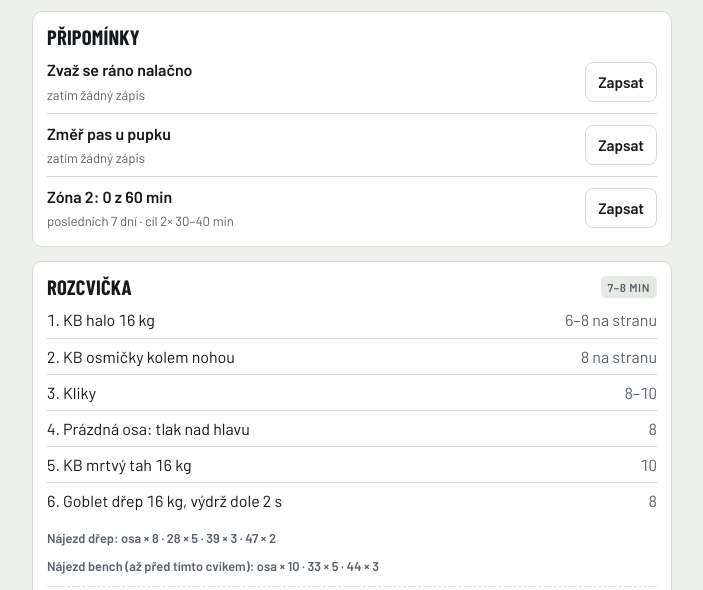
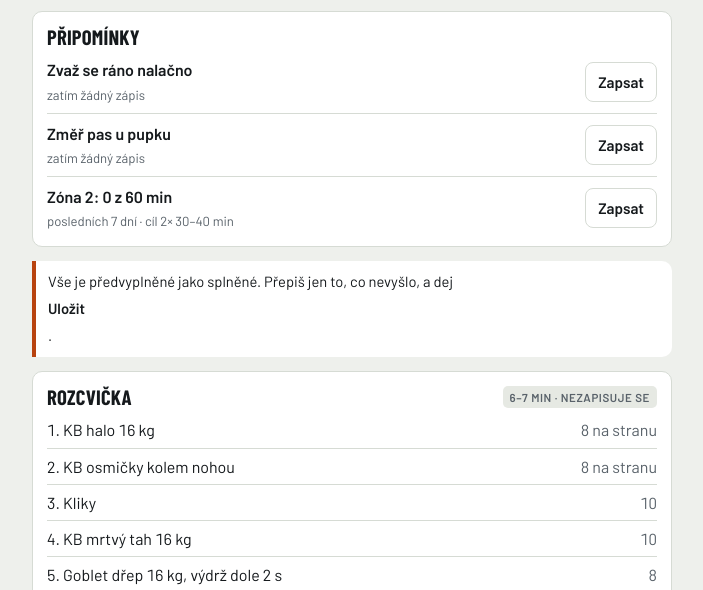
Before and after one commit to RiHa-84/garazovy-denik, a plain HTML site: page index.html in a window 1280 px wide. Shown: the part 210-800 px from the top of the page, without its empty margins (288-991 px from the left). Drawn offline with nearby package versions, Linux system fonts and the light colour scheme.

Commit message:
Zjednodušení: 5 cviků na trénink, předvyplněný zápis
Co-Authored-By: Claude Opus 5.5 <noreply@anthropic.com>
Claude-Session: https://claude.ai/code/session_011oEFfWaFZsXK9RoSezm3LJ

```diff
--- a/index.html
+++ b/index.html
@@ -191,8 +191,8 @@ const EX = {
     cue:'Na břiše na lavici. Pohyb jde od lopatek, výdech při zdvihu.'}
 };
 const TPL = {
-  A:{keys:['squat','benchA','row','ohpA','curl','tri'], label:'dřep · bench · přítah'},
-  B:{keys:['dl','ohpB','benchB','kbrow','bg','rear'], label:'mrtvý tah · military · záda'}
+  A:{keys:['squat','benchA','row','curl','tri'], label:'dřep · bench · přítah'},
+  B:{keys:['dl','ohpB','benchB','kbrow','bg'], label:'mrtvý tah · military · záda'}
 };
 const MAIN = [['squat','Dřep'],['benchA','Bench'],['dl','Mrtvý tah'],['ohpB','Military']];
 
@@ -300,7 +300,7 @@ function newDraft(tpl){
   const items = {};
   for (const k of TPL[tpl].keys) {
     const p = S.prog[k], def = EX[k];
-    items[k] = { w: def.type === 'stage' ? null : p.w, reps: Array(def.sets).fill(p.t), rir: null, pain: 0 };
+    items[k] = { w: def.type === 'stage' ? null : p.w, reps: Array(def.sets).fill(p.t), rir: (def.type === 'bar' || def.type === 'dl') ? 2 : null, pain: 0 };
   }
   return { tpl, date: today(), items, ready:{ sleep:3, mot:3, joint:false } };
 }
@@ -382,8 +382,8 @@ function reviewCard(){
 
 /* ---------- Rozcvička ---------- */
 const WARM = {
-  A:[['KB halo 16 kg','6–8 na stranu'],['KB osmičky kolem nohou','8 na stranu'],['Kliky','8–10'],['Prázdná osa: tlak nad hlavu','8'],['KB mrtvý tah 16 kg','10'],['Goblet dřep 16 kg, výdrž dole 2 s','8']],
-  B:[['KB halo 16 kg','6–8 na stranu'],['KB osmičky kolem nohou','8 na stranu'],['Zadní ramena vleže bez zátěže','10'],['Prázdná osa: tlak nad hlavu','8'],['Goblet dřep 16 kg, výdrž dole 2 s','8'],['KB mrtvý tah 16 kg','10'],['Prázdná osa: good morning','8']]
+  A:[['KB halo 16 kg','8 na stranu'],['KB osmičky kolem nohou','8 na stranu'],['Kliky','10'],['KB mrtvý tah 16 kg','10'],['Goblet dřep 16 kg, výdrž dole 2 s','8']],
+  B:[['KB halo 16 kg','8 na stranu'],['KB osmičky kolem nohou','8 na stranu'],['Zadní ramena vleže na lavici, 1,5 kg','2 × 12'],['Goblet dřep 16 kg, výdrž dole 2 s','8'],['KB mrtvý tah 16 kg','10'],['Good morning s prázdnou osou','8']]
 };
 function rampSets(w, plan){
   return plan.map(([pct, reps]) => {
@@ -404,7 +404,7 @@ function warmCard(){
   const ramp2 = rampSets(bw, [[0,10],[0.6,5],[0.8,3]]);
   const rows = WARM[tpl];
   const open = !draft.warmDone;
-  return `<section class="card"><div class="card-h"><h2>Rozcvička</h2><span class="tag">7–8 min</span></div>
+  return `<section class="card"><div class="card-h"><h2>Rozcvička</h2><span class="tag">6–7 min · nezapisuje se</span></div>
     ${open ? `<ul class="nextlist">${rows.map(([n, r], i) => `<li><span>${i + 1}. ${n}</span><span class="hold">${r}</span></li>`).join('')}</ul>
     <div class="sublabel">Nájezd ${tpl === 'A' ? 'dřep' : 'mrtvý tah'}: ${ramp1}</div>
     <div class="sublabel">Nájezd ${tpl === 'A' ? 'bench' : 'military'} (až před tímto cvikem): ${ramp2}</div>
@@ -431,6 +431,7 @@ function renderToday(){
   }
   h += reminders();
   for (const w of warnings()) h += `<div class="alert ${w.cls}">${w.html}</div>`;
+  h += `<div class="alert" style="border-color:var(--accent)">Vše je předvyplněné jako splněné. Přepiš jen to, co nevyšlo, a dej <b>Uložit</b>.</div>`;
   h += warmCard();
   for (const k of TPL[tpl].keys) h += exCard(k);
   const r = draft.ready;
```
